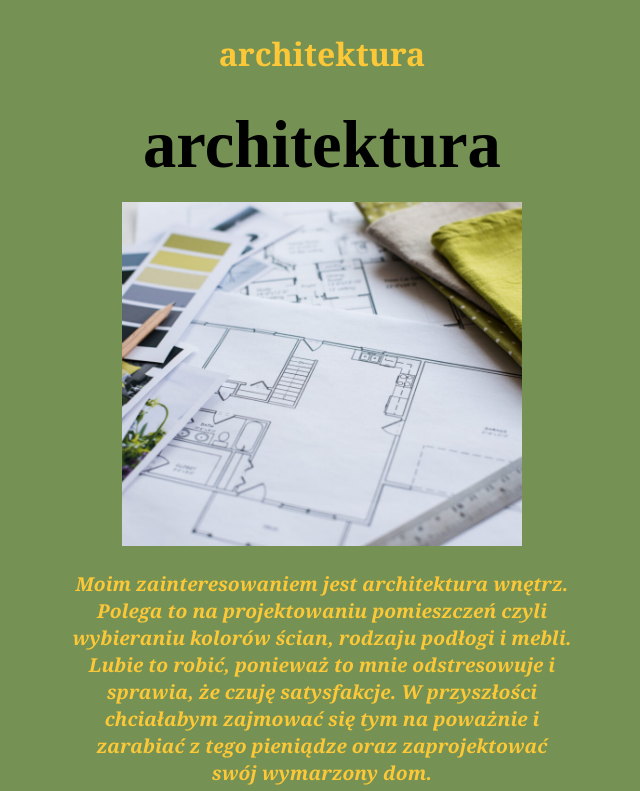
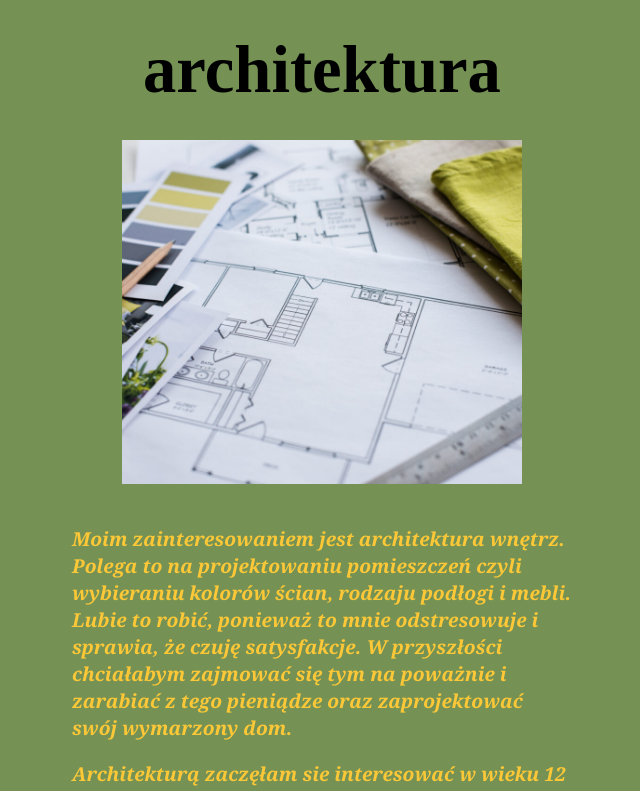
Before and after one commit to natw1234/natw1234.github.io, a plain HTML site: page index.html in a window 1280 px wide. Shown: the top 791 px of the page, without its empty margins (318-958 px from the left). Drawn offline with Linux system fonts and the light colour scheme.

Commit message:
Add files via upload

```diff
--- a/index.html
+++ b/index.html
@@ -13,14 +13,13 @@
 
    <p id="head">
 
- architektura
+
 
 <p><B><header>architektura</header></B></p>
 
 
 
-</p>
-<img src="architektura.jpg" width="400">
+<p id="head"><img src="architektura.jpg" width="400"></p>
 
  <p><i>
 
--- a/style.css
+++ b/style.css
@@ -25,7 +25,7 @@ div
 {
     max-width: 500px;
     margin: auto;
-    text-align: center;
+    text-align: left;
 }
 
 #head
```
